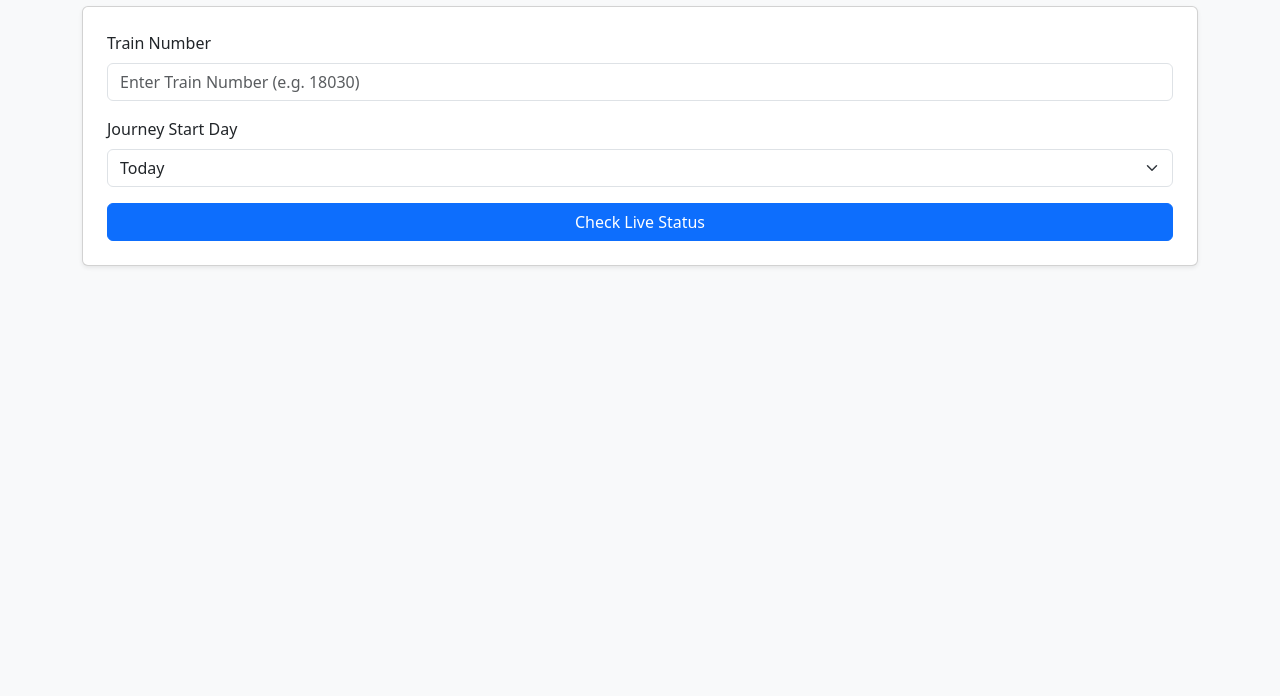
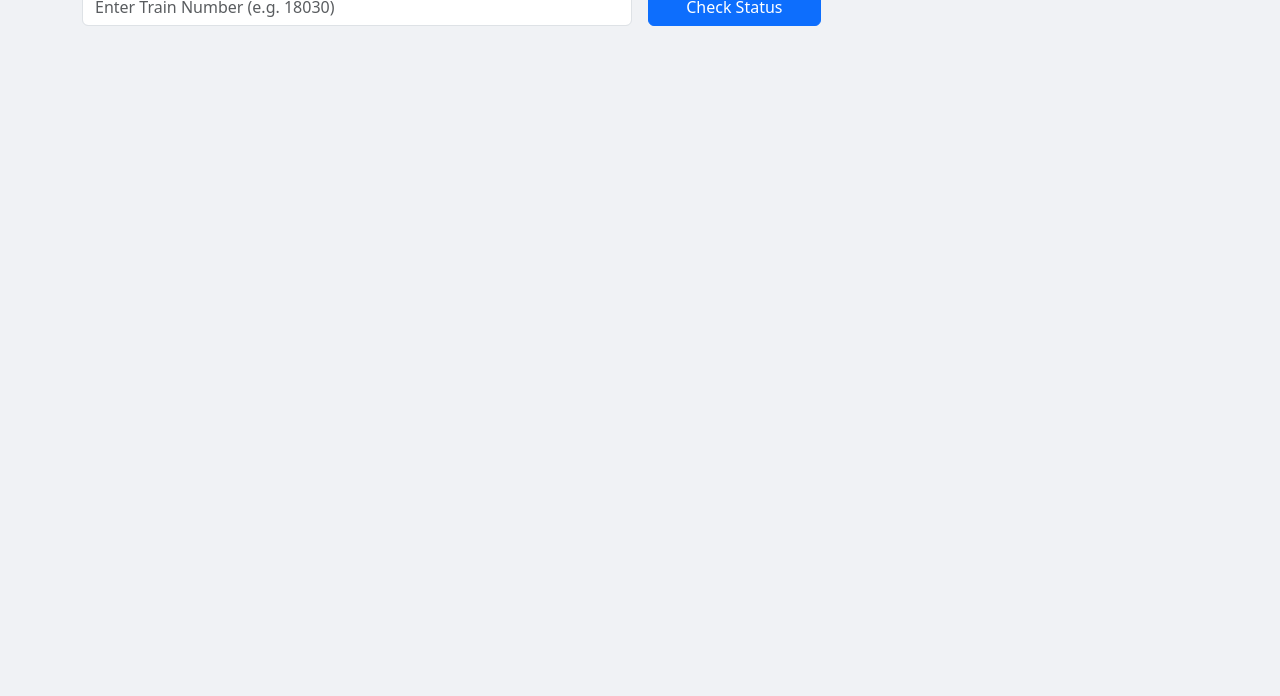
Before and after one commit to jituraj2/train-running-status, a plain HTML site: page templates/index.html in a window 1280 px wide. Shown: the part 104-800 px from the top of the page. Drawn offline with nearby package versions, Linux system fonts and the light colour scheme.

Commit message:
Update index.html

```diff
--- a/templates/index.html
+++ b/templates/index.html
@@ -1,99 +1,65 @@
 <!DOCTYPE html>
 <html lang="en">
 <head>
-  <meta charset="UTF-8" />
-  <meta name="viewport" content="width=device-width, initial-scale=1.0"/>
+  <meta charset="UTF-8">
   <title>Live Train Status</title>
-  <link rel="stylesheet" href="https://cdn.jsdelivr.net/npm/bootstrap@5.3.0/dist/css/bootstrap.min.css"/>
+  <link href="https://cdn.jsdelivr.net/npm/bootstrap@5.3.2/dist/css/bootstrap.min.css" rel="stylesheet">
+  <style>
+    body { background-color: #f0f2f5; padding: 30px; }
+    .station-card { background: white; border-left: 5px solid #007bff; margin-bottom: 15px; padding: 15px; border-radius: 8px; }
+    .status { font-size: 1.1rem; font-weight: bold; }
+  </style>
 </head>
-<body class="bg-light">
-  <div class="container mt-5">
-    <h2 class="text-center mb-4">🚆 Indian Railway - Live Train Status</h2>
-    <div class="card p-4 shadow-sm">
-      <div class="mb-3">
-        <label for="trainNo" class="form-label">Train Number</label>
-        <input type="text" id="trainNo" class="form-control" placeholder="Enter Train Number (e.g. 18030)">
+<body>
+  <div class="container">
+    <h2 class="mb-4">🚆 Live Train Status</h2>
+
+    <form id="statusForm" class="mb-4">
+      <div class="row g-3">
+        <div class="col-md-6">
+          <input type="text" class="form-control" id="trainNo" placeholder="Enter Train Number (e.g. 18030)" required>
+        </div>
+        <div class="col-md-2">
+          <button type="submit" class="btn btn-primary w-100">Check Status</button>
+        </div>
       </div>
-      <div class="mb-3">
-        <label for="startDay" class="form-label">Journey Start Day</label>
-        <select id="startDay" class="form-select">
-          <option value="1">Today</option>
-          <option value="2">Yesterday</option>
-          <option value="3">Day Before Yesterday</option>
-        </select>
-      </div>
-      <button onclick="checkLiveStatus()" class="btn btn-primary w-100">Check Live Status</button>
-    </div>
-    <div id="result" class="mt-4"></div>
+    </form>
+
+    <div id="statusResult"></div>
   </div>
 
   <script>
-  async function checkLiveStatus() {
-    const trainNo = document.getElementById("trainNo").value.trim();
-    const startDay = document.getElementById("startDay").value;
-    const resultDiv = document.getElementById("result");
-    resultDiv.innerHTML = "<div class='text-center'>⏳ Checking status...</div>";
+    document.getElementById("statusForm").addEventListener("submit", async function(e) {
+      e.preventDefault();
+      const trainNo = document.getElementById("trainNo").value;
+      const resultDiv = document.getElementById("statusResult");
+      resultDiv.innerHTML = "⏳ Fetching train status...";
 
-    try {
-      const response = await fetch('/live-status', {
-        method: 'POST',
-        headers: { 'Content-Type': 'application/json' },
-        body: JSON.stringify({ trainNo, startDay })
+      const res = await fetch("/live-status", {
+        method: "POST",
+        headers: { "Content-Type": "application/json" },
+        body: JSON.stringify({ trainNo })
       });
 
-      const data = await response.json();
-
-      if (!response.ok || data.error) {
-        resultDiv.innerHTML = `<div class="alert alert-danger">❌ ${data.error || 'Failed to fetch data'}</div>`;
+      const data = await res.json();
+      if (data.error) {
+        resultDiv.innerHTML = `<div class="alert alert-danger">❌ ${data.error}</div>`;
         return;
       }
 
-      const info = data.data;
-      let html = `
-        <div class="card shadow-sm p-4 mb-4">
-          <h5>🚉 Train Name: <strong>${info.train_name || 'N/A'}</strong></h5>
-          <p>Status: <strong>${info.message || 'N/A'}</strong></p>
-          <p>Success: ${info.success ? '✅ Yes' : '❌ No'}</p>
-          <p><small>Requested at: ${new Date().toLocaleString()}</small></p>
-        </div>`;
-
-      // Station details, if available
-      if (info.live_status && Array.isArray(info.live_status)) {
-        html += `<h5 class="mt-3">📍 Station-wise Status</h5>
-          <table class="table table-striped table-bordered">
-            <thead class="table-dark">
-              <tr>
-                <th>Station</th>
-                <th>Arrival</th>
-                <th>Departure</th>
-                <th>Halt (min)</th>
-                <th>Status</th>
-              </tr>
-            </thead>
-            <tbody>`;
-
-        info.live_status.forEach(station => {
-          html += `<tr>
-            <td>${station.station_name || 'N/A'}</td>
-            <td>${station.arrival || 'N/A'}</td>
-            <td>${station.departure || 'N/A'}</td>
-            <td>${station.halt || '-'}</td>
-            <td>${station.status || '-'}</td>
-          </tr>`;
-        });
-
-        html += `</tbody></table>`;
-      } else {
-        html += `<div class="alert alert-info">ℹ️ No station-wise running status available.</div>`;
-      }
-
-      resultDiv.innerHTML = html;
-
-    } catch (err) {
-      resultDiv.innerHTML = `<div class="alert alert-danger">❌ Error: ${err.message}</div>`;
-    }
-  }
-</script>
-
+      resultDiv.innerHTML = `
+        <div class="mb-3 status text-primary">📍 Current Station: ${data.current_station || "N/A"}<br>
+        🚦 Status: ${data.train_status_message || "N/A"}</div>
+        <h5>🛤️ Station Timeline:</h5>
+        ${data.stations.map(stn => `
+          <div class="station-card">
+            <div><strong>${stn.stationName}</strong> (${stn.stationCode})</div>
+            <div>Arrival: ${stn.actual_arrival_time || "--"}, Departure: ${stn.actual_departure_time || "--"}</div>
+            <div>Distance: ${stn.distance} km, Halt: ${stn.haltTime}</div>
+          </div>
+        `).join('')}
+      `;
+    });
+  </script>
 </body>
 </html>
```
